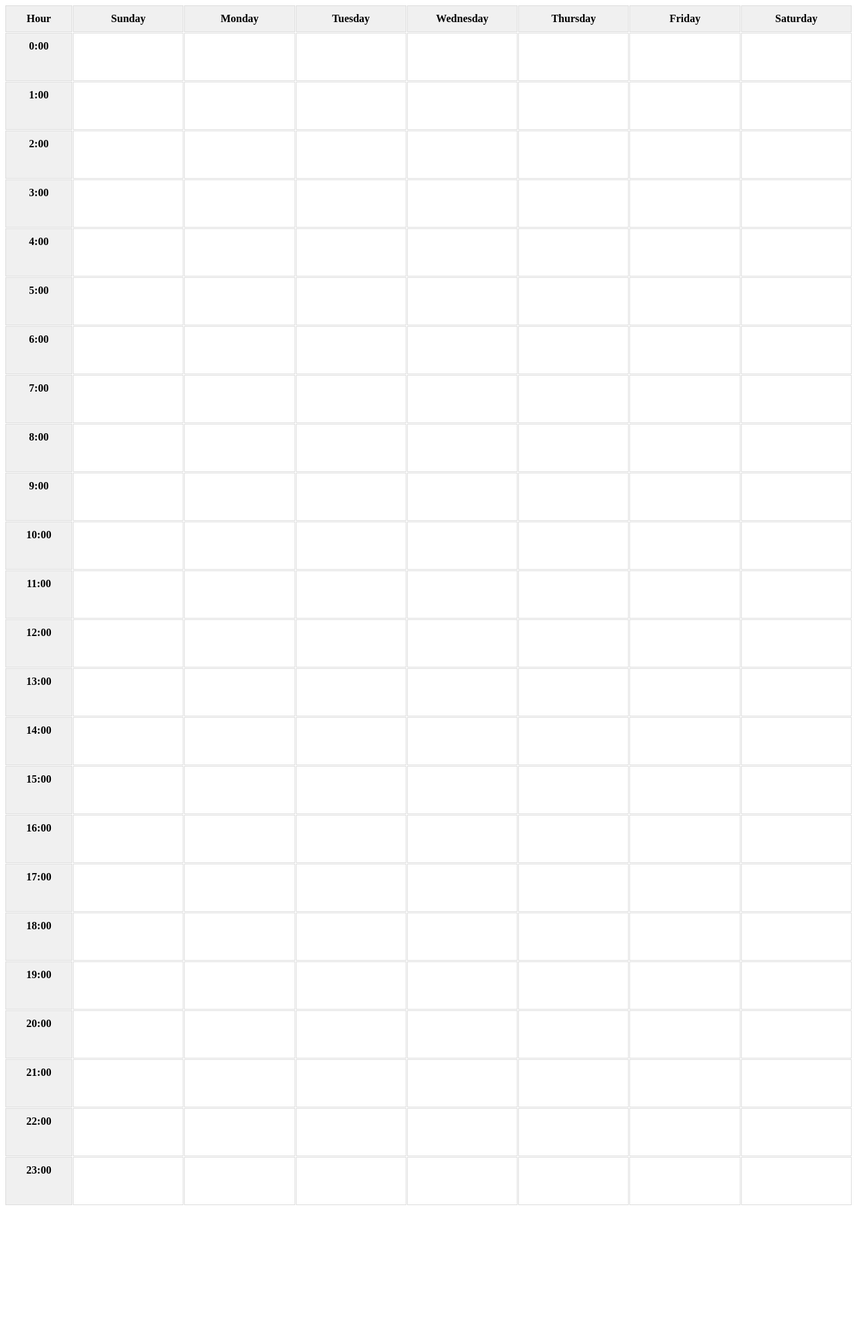
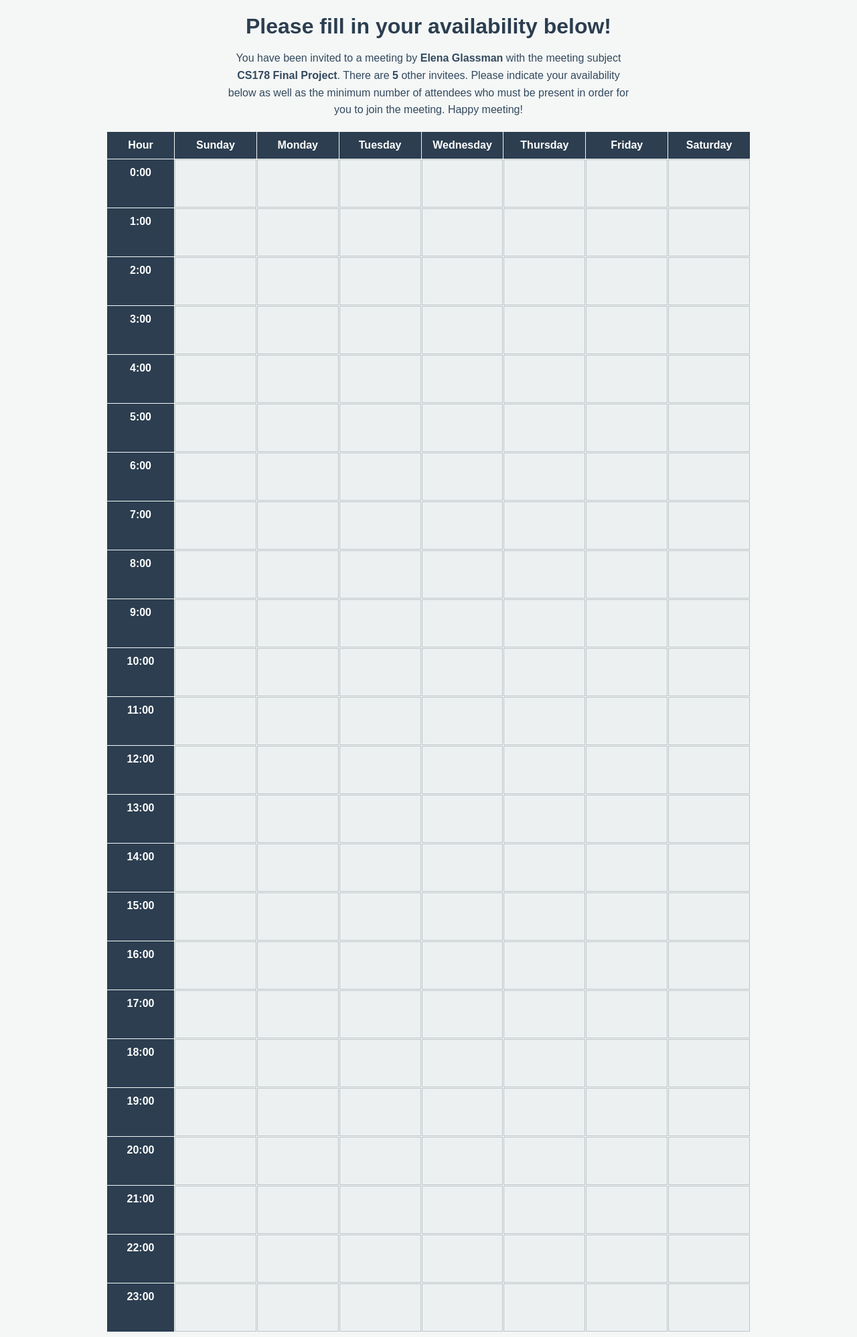
Before and after one commit to emmethalm/cs178-input, a Flask app: page / in a window 1280 px wide. Shown: the whole page at 67% size. Before the commit the page ends 1800 px from the top, so only its background shows below. Run offline with Flask 3, Linux system fonts and the light colour scheme.

Commit message:
Michaela UI updates, pre concept adding

```diff
--- a/templates/index.html
+++ b/templates/index.html
@@ -5,31 +5,63 @@
 <meta name="viewport" content="width=device-width, initial-scale=1.0">
 <title>Weekly Calendar</title>
 <style>
+
+  body {
+    background-color: #f4f7f6;
+    color: #333;
+    font-family: 'Arial', sans-serif;
+  }
   .calendar {
     display: grid;
     grid-template-columns: 100px repeat(7, 1fr); /* 100px for the hour column, and 1 fraction each for the 7 days */
     grid-gap: 1px;
     text-align: center;
+    margin: auto;
+    max-width: 960px;
   }
   .hour-header, .day-header {
     font-weight: bold;
-    background-color: #f0f0f0;
+    background-color: #2c3e50;
+    color: #ffffff;
     padding: 10px;
-    border: 1px solid #ddd;
+    border: 1px solid #2c3e50;
   }
   .time-slot {
     padding: 10px;
-    border: 1px solid #ddd;
-    background-color: #fff;
+    border: 1px solid #bdc3c7;
+    background-color: #ecf0f1;
     cursor: pointer;
     min-height: 50px; /* Adjust the height of the time slots */
   }
   .time-slot.selected {
-    background-color: #add8e6;
+    background-color: #3498db;
+    color: #ffffff
   }
+  .intro {
+    text-align: center;
+    margin-bottom: 20px;
+  }
+  .intro h1 {
+    margin-bottom: 0.5em;
+    color: #2c3e50
+  }
+  .intro p {
+    max-width: 600px;
+    margin-left: auto;
+    margin-right: auto;
+    line-height: 1.6;
+    color: #34495e;
+  }
+
 </style>
 </head>
 <body>
+
+  <div class="intro">
+    <h1>Please fill in your availability below!</h1>
+    <p>You have been invited to a meeting by <strong>Elena Glassman</strong> with the meeting subject <strong>CS178 Final Project</strong>. There are <strong>5</strong> other invitees.
+    Please indicate your availability below as well as the minimum number of attendees who must be present in order for you to join the meeting. Happy meeting!</p>
+  </div>
 
 <div class="container">
   <div class="calendar">
```
